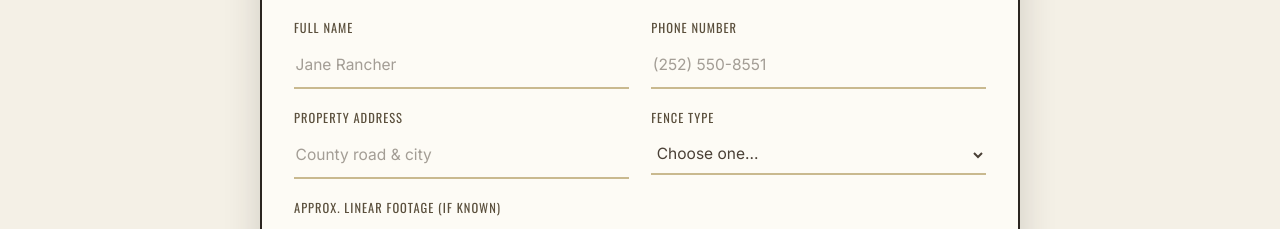
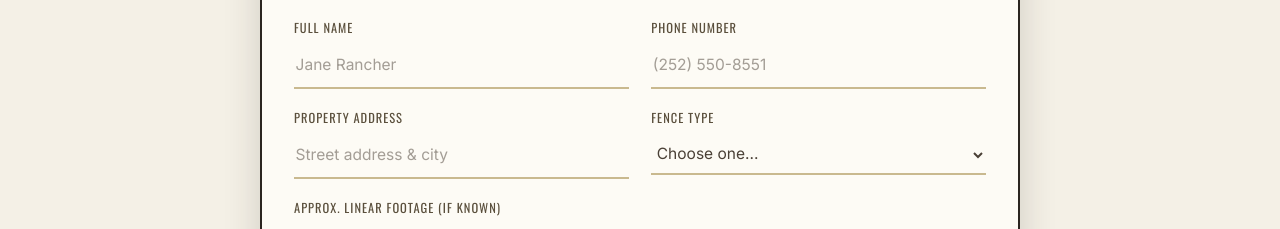
Before and after one commit to dawnTestCode/gotfences, a Next.js app: page / in a window 1280 px wide. Shown: the part 3380-3609 px from the top of the page. Built offline with nearby package versions, Linux system fonts and the light colour scheme.

Commit message:
changed a ittle wording

```diff
--- a/src/components/QuoteForm.tsx
+++ b/src/components/QuoteForm.tsx
@@ -84,7 +84,7 @@ export default function QuoteForm() {
                   </div>
                   <div className="field">
                     <label htmlFor="address">Property Address</label>
-                    <input type="text" id="address" name="address" placeholder="County road & city" />
+                    <input type="text" id="address" name="address" placeholder="Street address & city" />
                   </div>
                   <div className="field">
                     <label htmlFor="fence-type">Fence Type</label>
```
